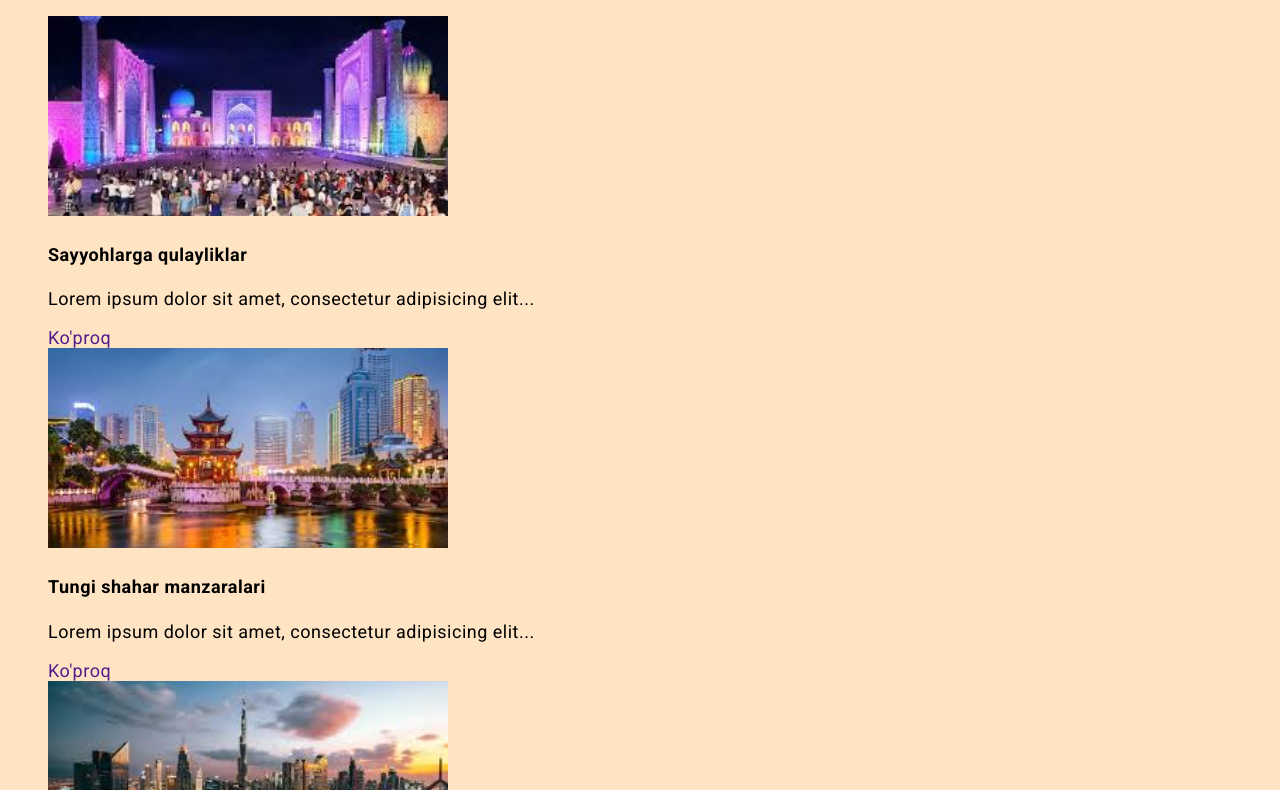
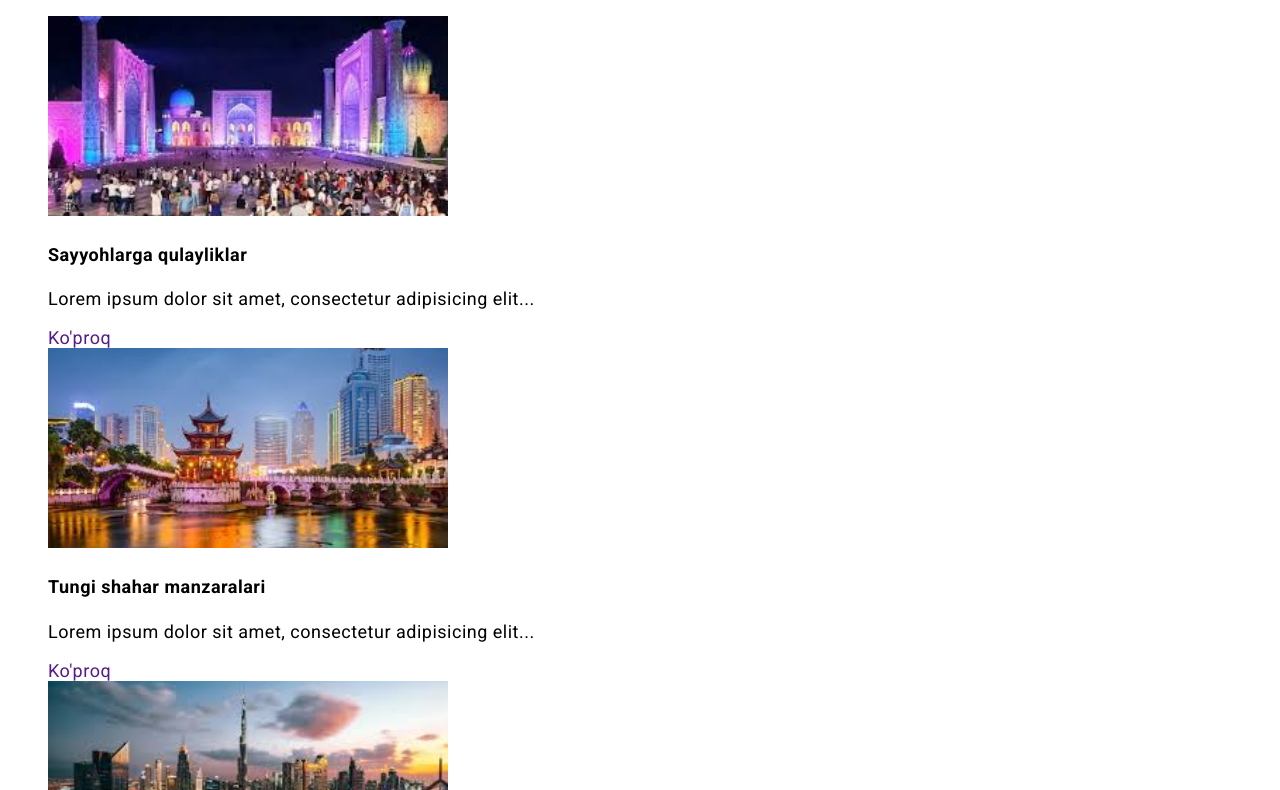
Before and after one commit to white-xacker/web-site, a plain HTML site: page index.html in a window 1280 px wide. Shown: the part 447-1237 px from the top of the page. Drawn offline with Linux system fonts and the light colour scheme.

Commit message:
backgraund sozlandi

```diff
--- a/style.css
+++ b/style.css
@@ -1,6 +1,4 @@
-*{
-    background-color: bisque;
-}
+
 /* global */
 body{
     font-family: 'Roboto', sans-serif;
```
